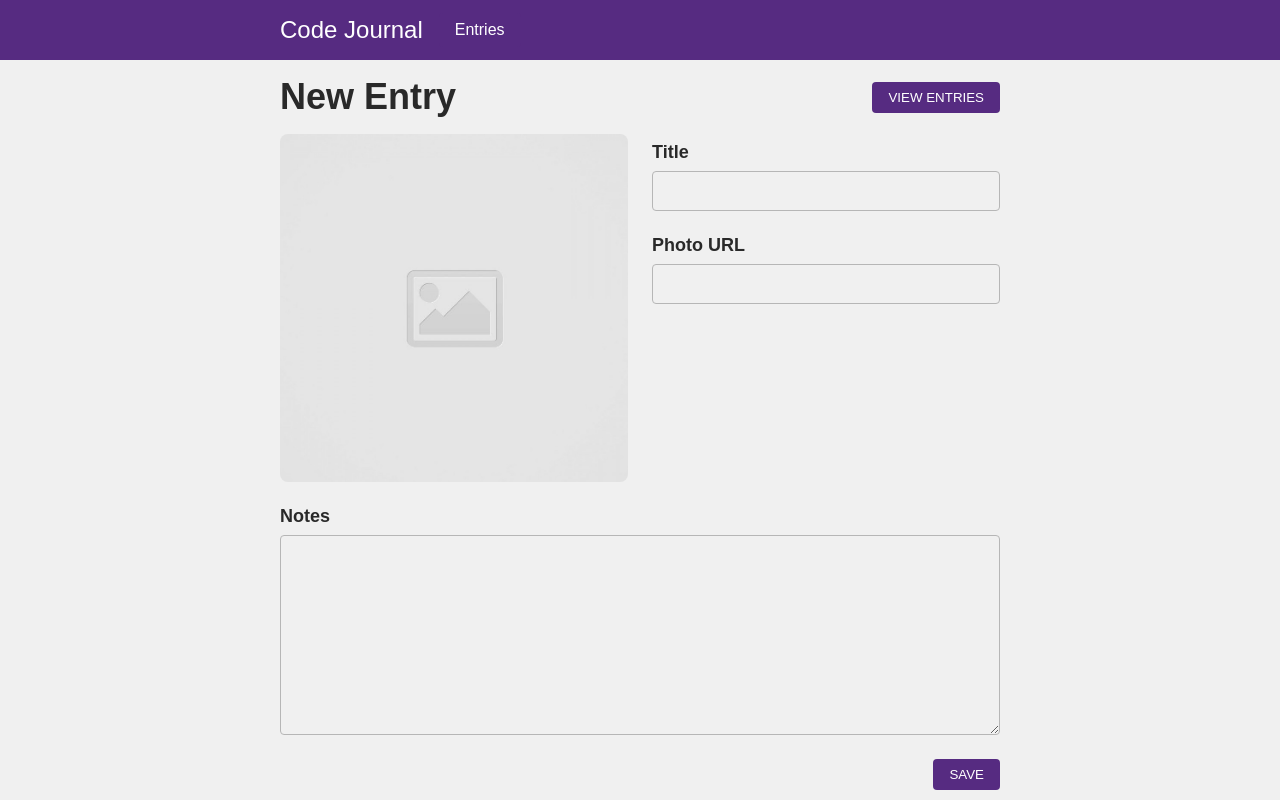
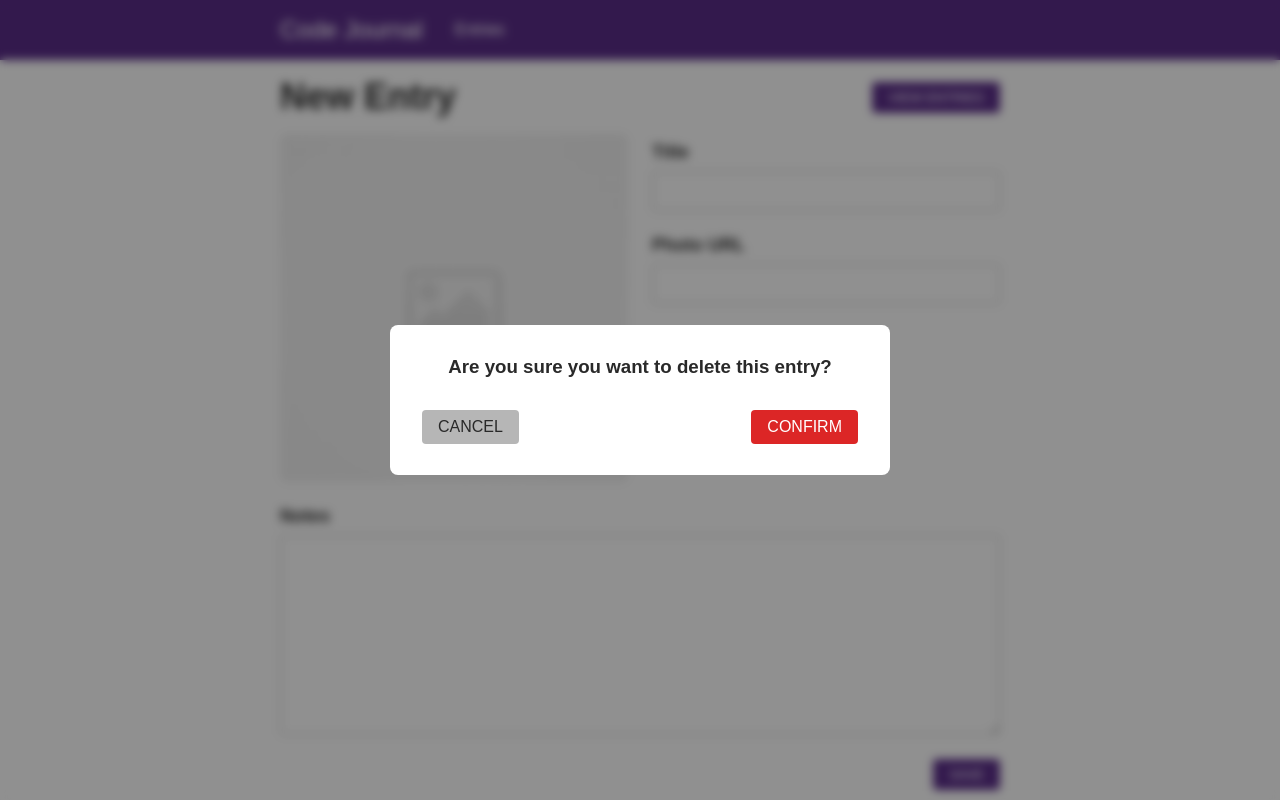
Before and after one commit to jadenbertino/code-journal, a website: page index.html in a window 1280 px wide. Drawn offline with Linux system fonts and the light colour scheme; a web font is replaced by a local one.

Commit message:
write html & css for modal & modal backdrop

```diff
--- a/css/styles.css
+++ b/css/styles.css
@@ -235,3 +235,49 @@ button.pencil {
     width: 50%;
   }
 }
+
+/*
+
+    MODAL
+
+*/
+
+.modal-backdrop {
+  position: fixed;
+  top: 0; right: 0; bottom: 0; left: 0;
+  background-color: rgba(0, 0, 0, 0.4);
+  backdrop-filter: blur(5px)
+}
+
+.modal {
+  position: absolute;
+  width: 500px;
+  height: 150px;
+  background: #fff;
+  border-radius: 8px;
+  top: 50%; left: 50%; transform: translate(-50%, -50%);
+  display: flex;
+  flex-direction: column;
+  justify-content: center;
+  text-align: center;
+}
+
+.modal .btns-wrapper {
+  display: flex;
+  justify-content: space-between;
+  margin-top: 32px;
+  padding: 0 32px;
+}
+
+.modal .btn {
+  font-size: 16px;
+}
+
+.cancel-delete-btn {
+  background: #b6b6b6;
+  color: #292929
+}
+
+.confirm-delete-btn {
+  background: #DC2626;
+}
--- a/index.html
+++ b/index.html
@@ -87,6 +87,15 @@
         <ul></ul>
       </div>
     </main>
+    <div class="modal-backdrop">
+      <div class="modal" id="confirm-delete-modal">
+        <h3>Are you sure you want to delete this entry?</h3>
+        <div class="btns-wrapper">
+          <button class="btn cancel-delete-btn">CANCEL</button>
+          <button class="btn confirm-delete-btn">CONFIRM</button>
+        </div>
+      </div>
+    </div>
     <script src="js/data.js"></script>
     <script src="js/main.js"></script>
   </body>
```
